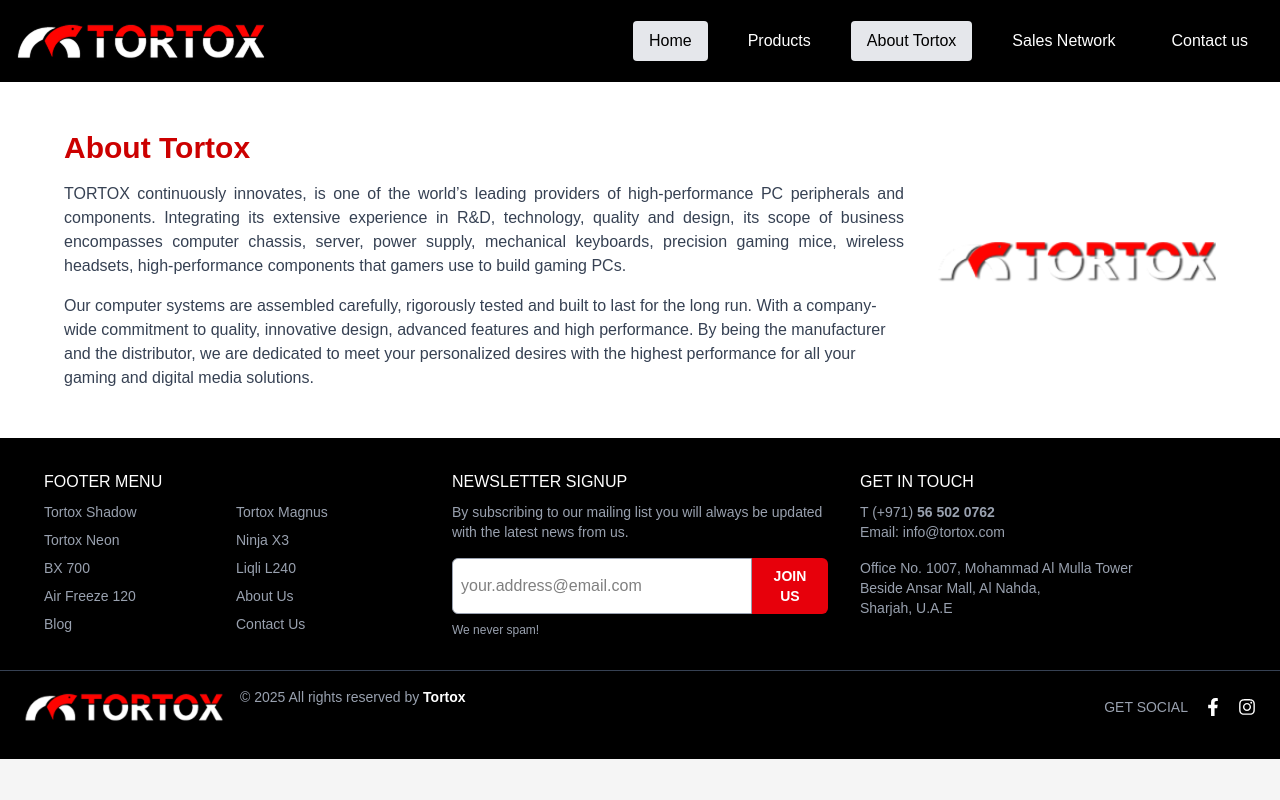
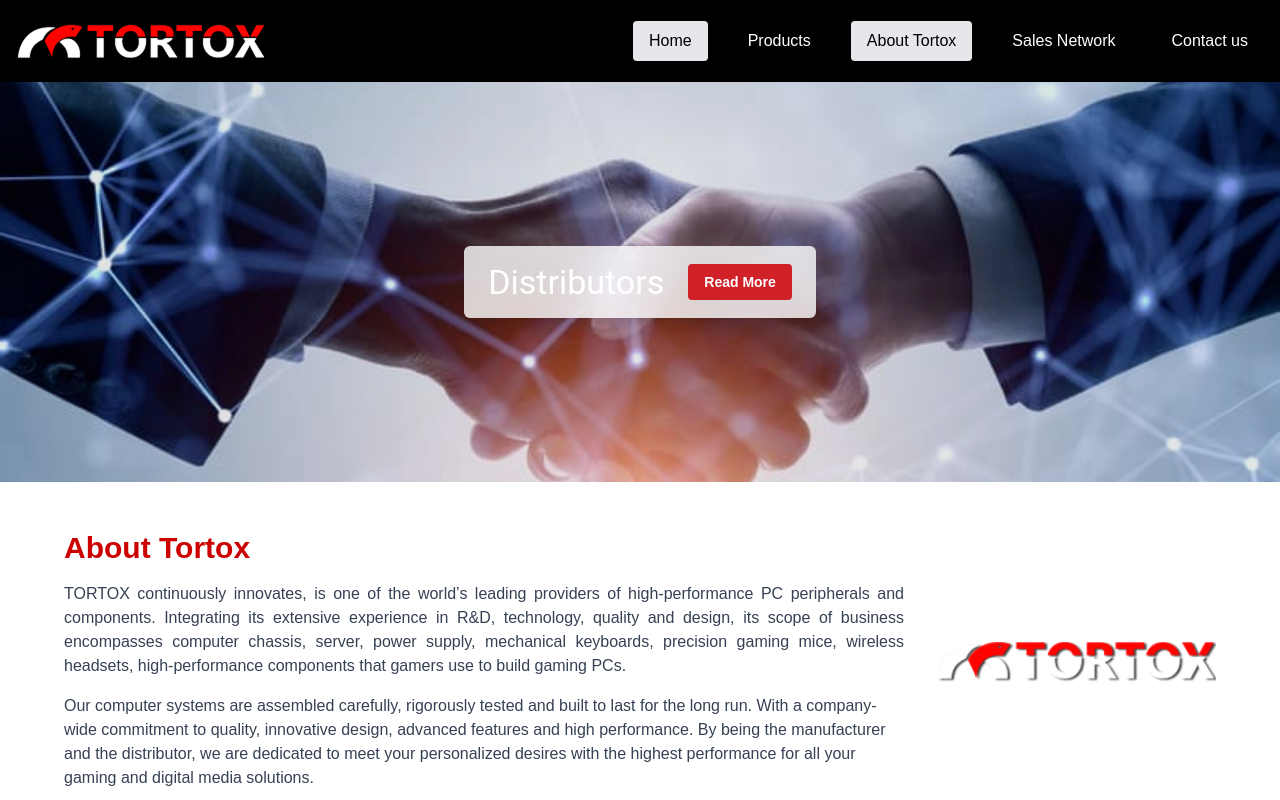
Before and after one commit to madconsolution/webrankbuilder--front-end, a Next.js app: page /about in a window 1280 px wide. Shown: the top 800 px of the page. Built offline with nearby package versions, Linux system fonts and the light colour scheme.

Commit message:
about: benner added

```diff
--- a/src/app/about/page.tsx
+++ b/src/app/about/page.tsx
@@ -1,11 +1,22 @@
 'use client';
 
 import { motion } from 'framer-motion';
+import { div } from 'framer-motion/client';
 import Image from 'next/image';
+import BannerSection from '../reuseable/contact/banner/page';
 
 export default function AboutTortox() {
   return (
-    <section className="bg-white py-12 px-4 md:px-16">
+ <div>
+  {/* About benner */}
+  <BannerSection
+        backgroundImage="/contact/banner-contact.jpg"
+        title="Distributors"
+        buttonText="Read More"
+        buttonLink="/distributors"
+      />
+  {/*  */}
+     <section className="bg-white py-12 px-4 md:px-16">
       <motion.div
         className="max-w-custom mx-auto flex flex-col md:flex-row items-center justify-between gap-8"
         initial={{ opacity: 0, y: 50 }}
@@ -53,5 +64,6 @@
         </motion.div>
       </motion.div>
     </section>
+ </div>
   );
 }
```
